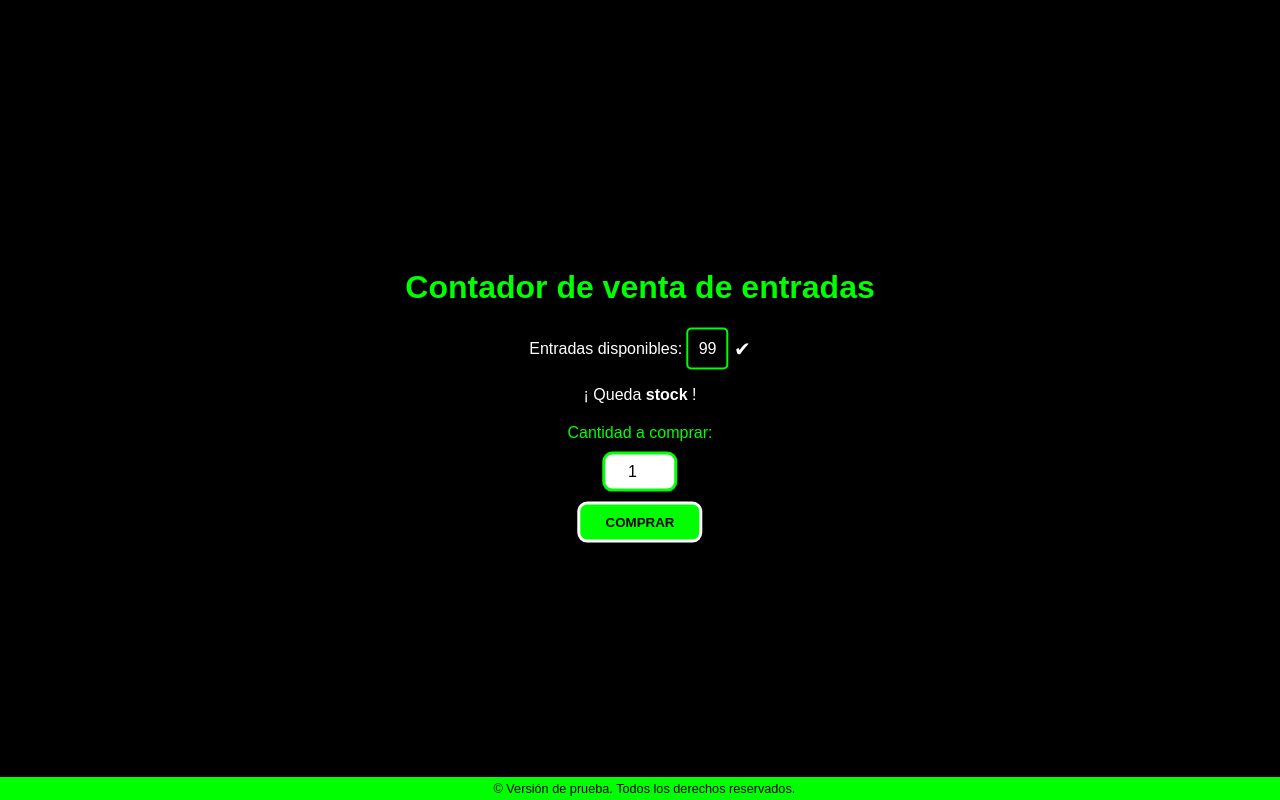
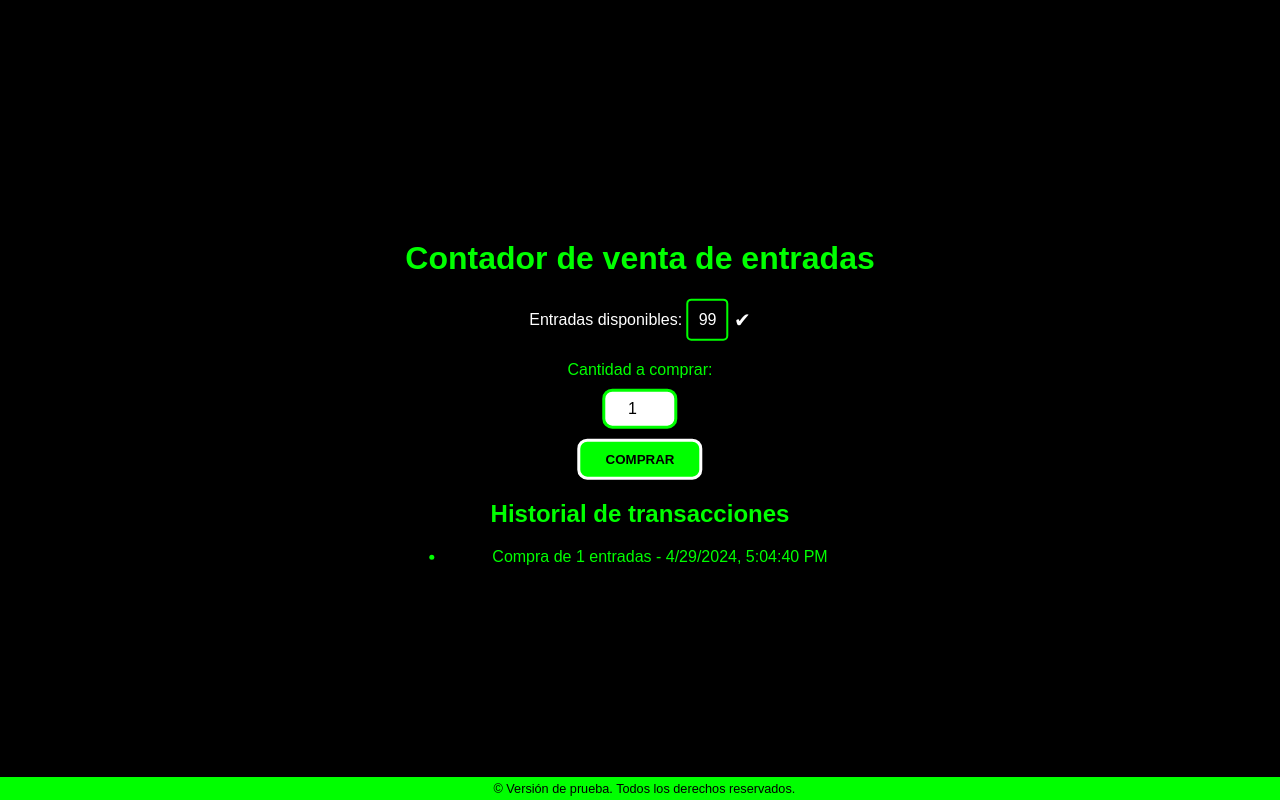
Before and after one commit to Leandro-Rodriguez/Javascript, a plain HTML site: page index.html in a window 1280 px wide. Both pictures are taken after a click on the button "COMPRAR". Drawn offline with Linux system fonts and the light colour scheme.

Commit message:
Funciones nuevas

```diff
--- a/func.js
+++ b/func.js
@@ -1,27 +1,47 @@
 let entradasDisponibles = 100; // Entradas totales
+let historialTransacciones = [];
 
-// Venta de entradas
 function venderEntradas() {
     let cantidad = parseInt(document.getElementById("cantidadEntradas").value);
-    if (cantidad <= entradasDisponibles && cantidad > 0) {
+
+
+    while (isNaN(cantidad) || cantidad <= 0 || cantidad % 1 !== 0) {
+        console.log("Por favor, ingresa un número entero positivo válido para la cantidad de entradas.");
+        alert("Por favor, ingresa un número entero positivo válido para la cantidad de entradas.");
+        return;
+    }
+    if (cantidad <= entradasDisponibles) {
         entradasDisponibles -= cantidad;
         document.getElementById("entradasDisponibles").textContent = entradasDisponibles;
         console.log(`Compraste ${cantidad} entraduki/s. Quedan ${entradasDisponibles} entradas disponibles.`);
         alert(`Compraste ${cantidad} entraduki/s. Quedan ${entradasDisponibles} entradas disponibles.`);
+        historialTransacciones.push({
+            cantidad: cantidad,
+            fecha: new Date().toLocaleString()
+        });
+        mostrarHistorialTransacciones();
     } else {
-        if (cantidad <= 0) {
-            console.log("La cantidad no puede ser menor o igual a cero bro.");
-            alert("La cantidad no puede ser menor o igual a cero bro.");
-        } else {
-            console.log(`Sorry no tenemos esa cantidad. Quedan ${entradasDisponibles} entradas disponibles.`);
-            alert(`Sorry no tenemos esa cantidad. Quedan ${entradasDisponibles} entradas disponibles.`);
-        }
+        console.log(`Lo siento, no hay suficientes entradas disponibles. Quedan ${entradasDisponibles} entradas disponibles.`);
+        alert(`Lo siento, no hay suficientes entradas disponibles. Quedan ${entradasDisponibles} entradas disponibles.`);
     }
+    verificarStock();
+}
 
-
-    // While para verificar si todavía hay entradas disponibles
-    while (entradasDisponibles > 0) {
+function verificarStock() {
+    if (entradasDisponibles <= 0) {
+        document.getElementById("stockMessage").textContent = "¡Entradas agotadas!";
+        document.getElementById("stockMessage").classList.add("out-of-stock");
         document.getElementById("stockMessage").style.display = "block";
-        break;
+        document.getElementById("cantidadEntradas").disabled = true;
+        document.querySelector(".buy-section button").disabled = true;
     }
 }
+
+function mostrarHistorialTransacciones() {
+    let historialHTML = "<h2>Historial de transacciones</h2><ul>";
+    historialTransacciones.forEach(transaccion => {
+        historialHTML += `<li>Compra de ${transaccion.cantidad} entradas - ${transaccion.fecha}</li>`;
+    });
+    historialHTML += "</ul>";
+    document.getElementById("historialTransacciones").innerHTML = historialHTML;
+}
--- a/index.html
+++ b/index.html
@@ -26,6 +26,7 @@
             <input type="number" id="cantidadEntradas" min="1" value="1">
             <button onclick="venderEntradas()">COMPRAR</button>
         </div>
+        <div id="historialTransacciones"></div>
     </div>
     <footer>
         <p>&copy; Versión de prueba. Todos los derechos reservados.</p>
```
